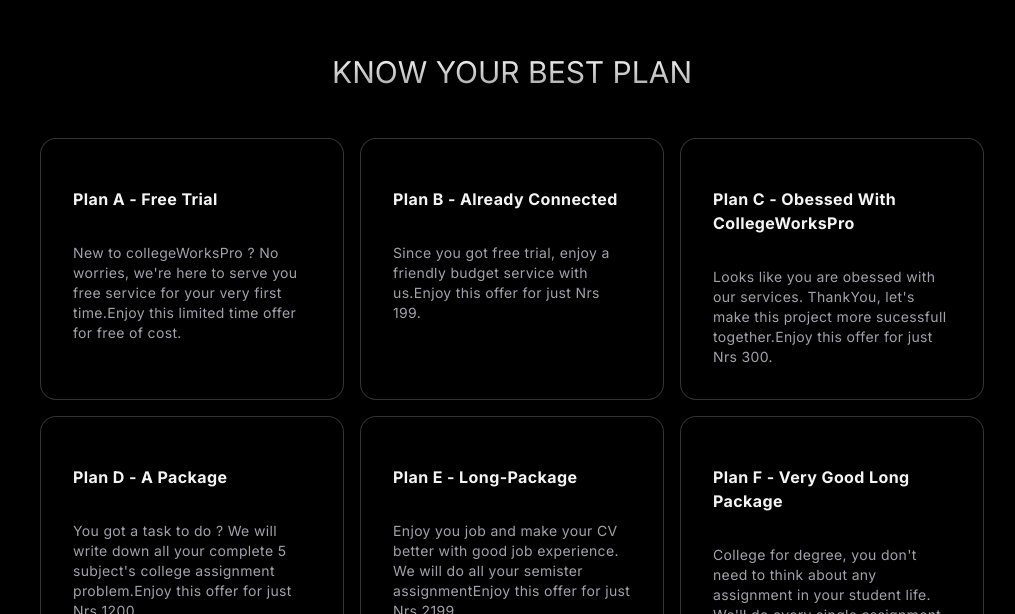
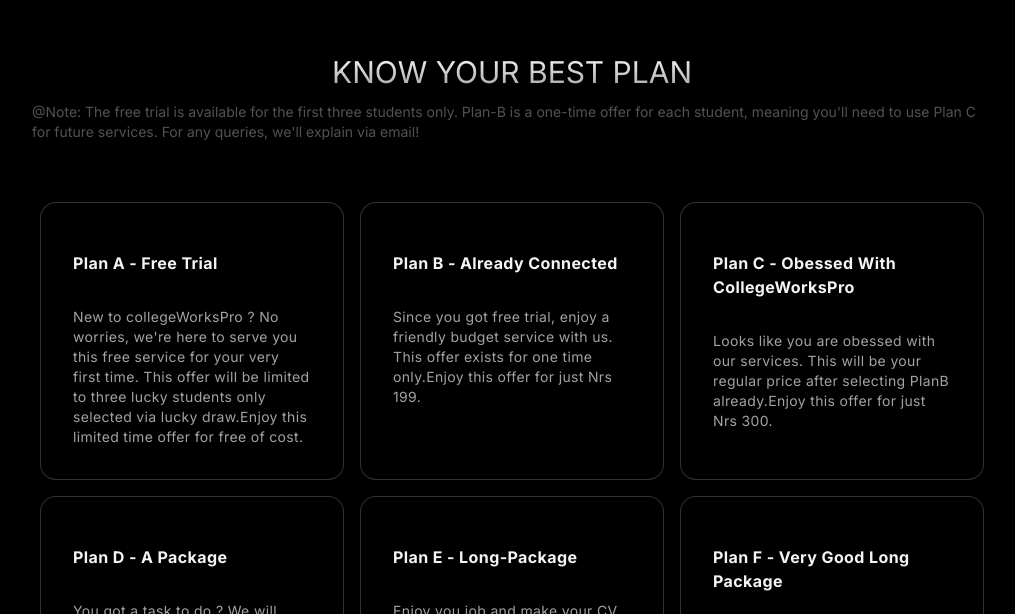
Before and after one commit to sauravpandey538/collegeworkspro, a Next.js app: page /assignmentHelper in a window 1280 px wide. Shown: the part 186-800 px from the top of the page, without its empty margins (128-1143 px from the left). Built offline with nearby package versions, Linux system fonts and the light colour scheme.

Commit message:
basic changes

```diff
--- a/src/app/assignmentHelper/page.tsx
+++ b/src/app/assignmentHelper/page.tsx
@@ -10,19 +10,19 @@
   {
     title: "Plan A - Free Trial",
     description:
-        "New to collegeWorksPro ? No worries, we're here to serve you free service for your very first time.",
+      "New to collegeWorksPro ? No worries, we're here to serve you this free service for your very first time. This offer will be limited to three lucky students only selected via lucky draw.",
     price: "Free.",
   },
   {
     title: "Plan B - Already Connected",
     description:
-        " Since you got free trial, enjoy a friendly budget service with us.",
+      " Since you got free trial, enjoy a friendly budget service with us. This offer exists for one time only.",
     price: "199.",
   },
   {
     title: "Plan C - Obessed With CollegeWorksPro",
     description:
-        " Looks like you are obessed with our services. ThankYou, let's make this project more sucessfull together.",
+      " Looks like you are obessed with our services. This will be your regular price after selecting PlanB already.",
     price: "300.",
   },
   {
@@ -45,12 +45,15 @@
   },
 ];
 
-const AssignmentHelp: React.FC<ComponentNameProps> = ({  }) => {
+const AssignmentHelp: React.FC<ComponentNameProps> = ({ }) => {
   return (
     <div className="max-w-5xl mx-auto px-8 mt-24 md:mt-60 flex flex-col justify-center items-center">
       <h1 className='bg-clip-text text-transparent bg-gradient-to-b from-neutral-50 to-neutral-400 text-xl md:text-3xl   '>
         KNOW YOUR BEST PLAN
       </h1>
+      <p className="text-sm text-neutral-600  py-3">
+        @Note: The free trial is available for the first three students only. Plan-B is a one-time offer for each student, meaning you'll need to use Plan C for future services. For any queries, we'll explain via email!
+      </p>
       <HoverEffect items={projects} />
       <Link href={"/"}>
         <Button
--- a/src/app/printHelper/page.tsx
+++ b/src/app/printHelper/page.tsx
@@ -8,36 +8,46 @@
 }
 const projects = [
   {
+    id: 1,
     title: "WB - A - First Trial",
     description:
       "Print your very first trial at just Nrs 4 Per Page count.",
     //   price: "Free.",
   },
   {
+    id: 2,
+
     title: "WB - B - Already Connected",
     description:
       " Print your very first trial at just Nrs 4.5 Per Page count.",
     //   price: "199.",
   },
   {
+    id: 3,
+
     title: "WB - C - Obessed With CollegeWorksPro",
     description:
       " Print your very first trial at just Nrs 5 Per Page count.",
     //   price: "300.",
   },
   {
+    id: 4,
     title: "C - D - A Package",
     description:
       "  Print your single subjects colourful assignment at just Nrs 24 Per Page count.",
     //   price: "1200.",
   },
   {
+    id: 5,
+
     title: "C - E - Long-Package ",
     description:
       " Print your 5 subjects colourful assignment at just Nrs 21 Per Page count.",
     //   price: "2199.",
   },
   {
+    id: 6,
+
     title: "C - F - Very Good Long Package",
     description:
       "  Print your all semister colourful assignment at just Nrs 19 Per Page count.",
@@ -45,7 +55,7 @@
   },
 ];
 
-const PrintHelp: React.FC<ComponentNameProps> = ({  }) => {
+const PrintHelp: React.FC<ComponentNameProps> = ({ }) => {
   return (
     <div className="max-w-5xl mx-auto px-8 mt-24 md:mt-60 flex flex-col justify-center items-center">
       <h1 className='bg-clip-text text-transparent bg-gradient-to-b from-neutral-50 to-neutral-400 text-xl md:text-3xl   '>
--- a/src/components/ui/card-hover-effect.tsx
+++ b/src/components/ui/card-hover-effect.tsx
@@ -16,7 +16,7 @@
   className?: string;
 }) => {
   let [hoveredIndex, setHoveredIndex] = useState<number | null>(null);
-
+  console.log(items)
   return (
     <div
       className={cn(
@@ -26,7 +26,7 @@
     >
       {items.map((item, idx) => (
         <Link
-        href={''}
+          href={''}
           key={item?.price}
           className="relative group  block p-2 h-full w-full"
           onMouseEnter={() => setHoveredIndex(idx)}
@@ -49,20 +49,23 @@
                 }}
               />
             )}
+
+
           </AnimatePresence>
           <Card>
             <CardTitle>{item.title}</CardTitle>
-             {!item.price && <CardDescription>{item.description}</CardDescription>}
+            {!item.price && <CardDescription>{item.description}</CardDescription>}
 
 
-            {item.price &&     <CardDescription>{item.description}
-            {item.price === 'Free.' && <>Enjoy this limited time offer for free of cost.</>}
-            {item.price === 'Negotiable.' && <> Price is negotiable. </>}
-           { (item.price !== 'Free.' && item.price !== 'Negotiable.') && <>Enjoy this offer for just Nrs {" "} {item.price}</>}
-            </CardDescription> }
+            {item.price && <CardDescription>{item.description}
+              {item.price === 'Free.' && <>Enjoy this limited time offer for free of cost.</>}
+              {item.price === 'Negotiable.' && <> Price is negotiable. </>}
+              {(item.price !== 'Free.' && item.price !== 'Negotiable.') && <>Enjoy this offer for just Nrs {" "} {item.price}</>}
+            </CardDescription>}
+
+          </Card>
 
 
-          </Card>
         </Link>
       ))}
     </div>
@@ -79,11 +82,11 @@
   return (
     <div
       className={cn(
-        "rounded-2xl h-full w-full p-4 overflow-hidden bg-black border  border-white/[0.2] group-hover:border-slate-700 relative z-20",
+        "  rounded-2xl h-full w-full p-4 overflow-hidden bg-black border  border-white/[0.2] group-hover:border-slate-700 relative z-20",
         className
       )}
     >
-      <div className="relative z-50">
+      <div className="relative z-40">
         <div className="p-4">{children}</div>
       </div>
     </div>
--- a/src/components/ui/footer.tsx
+++ b/src/components/ui/footer.tsx
@@ -82,7 +82,7 @@
         });
 
         console.log(form);
-      } catch (error:any) {
+      } catch (error: any) {
         console.error('Error submitting feedback:', error.message);
         alert('An error occurred while submitting feedback. Please try again later.');
       }
@@ -94,9 +94,9 @@
       <h1 className='bg-clip-text text-transparent bg-gradient-to-b from-neutral-50 to-neutral-400 text-xl md:text-3xl text-center items-center px-6'>
         PLEASE PROVIDE A DETAILED DESCRIPTION OF YOUR ASSIGNMENT NEEDS.
       </h1>
-      <div className='flex flex-col justify-center sm:gap-6 max-w-lg w-full p-12'>
+      <div className='flex flex-col justify-center sm:gap-6 max-w-lg w-full p-3 md:p-12'>
 
-        <form onSubmit={handleFormClick} className='w-full'>
+        <form onSubmit={handleFormClick} className='w-full '>
           <input
             value={form.email}
             name='email'
@@ -132,7 +132,7 @@
         <h1 className='bg-clip-text text-transparent bg-gradient-to-b from-neutral-50 to-neutral-400 text-md  text-center  py-3 '>
           PROUDLY MADE BY{' '}
           <span className='text-md md:text-2xl font-bold text-gray-200 tracking-wide bg-clip-text text-transparent bg-gradient-to-b from-neutral-50 to-neutral-400 text-center pl-2'>
-            2'nd Semister
+            IMPOSTER
           </span>
         </h1>
       </div>
@@ -145,22 +145,22 @@
       <AnimatePresence initial={false} mode='wait'>
         {isSubmitted &&
           <motion.div
-  initial ={{ opacity:0}}
-  animate = {{background: "rgba(34, 34, 34, 0.75)", opacity:1}}
-  exit ={{ opacity:0}}
+            initial={{ opacity: 0 }}
+            animate={{ background: "rgba(34, 34, 34, 0.75)", opacity: 1 }}
+            exit={{ opacity: 0 }}
 
             className='fixed inset-0 flex justify-center items-center '>
             <motion.div
-    initial={{scale:0.4, opacity:0}}
-    animate={{scale:1, opacity:1}}
-    exit={{scale:0.4, opacity:0}}
+              initial={{ scale: 0.4, opacity: 0 }}
+              animate={{ scale: 1, opacity: 1 }}
+              exit={{ scale: 0.4, opacity: 0 }}
 
-    className='max-w-md w-full p-8 bg-black border text-white rounded-lg'>
+              className='max-w-md w-full p-8 bg-black border-gray-50 border-1 text-white rounded-xl'>
               <p className='text-center'>
                 Thank you for getting in touch with us. We'll send you an email with further details once we've confirmed your request.
               </p>
               <div className='flex justify-center mt-4'>
-        <Button onClick={() => setIsSubmitted(false)}          className="bg-black text-white border-slate-800 text-lg  "
+                <Button onClick={() => setIsSubmitted(false)} className="bg-black text-white border-slate-800 text-lg  "
                 >Done</Button>
               </div>
             </motion.div>
--- a/src/components/ui/heroSection.tsx
+++ b/src/components/ui/heroSection.tsx
@@ -11,16 +11,16 @@
 
 }
 
-const HeroSection: React.FC<ComponentNameProps> = ({  }) => {
-  const [open,setOpen] = useState(true)
+const HeroSection: React.FC<ComponentNameProps> = ({ }) => {
+  const [open, setOpen] = useState(true)
   return (
 
     <div className='relative flex flex-col justify-center items-center  h-screen  w-full text-center overflow-hidden '>
-      <MySimpleBtn  LeftIcon={open ? BsFillLightbulbOffFill : FaRegLightbulb} onClick={()=> setOpen(!open)} className='fixed top-20 left-0 z-50 text-black rounded-full'/>
-      {open &&   <Spotlight
+      <MySimpleBtn LeftIcon={open ? BsFillLightbulbOffFill : FaRegLightbulb} onClick={() => setOpen(!open)} className='fixed top-20 left-0 z-50 text-black rounded-full' />
+      {open && <Spotlight
         className=" fixed -top-24 left-0 md:left-60 md:-top-20"
         fill="white"
-      /> }
+      />}
 
 
       <div
@@ -39,7 +39,7 @@
         </p>
         <p className='bg-clip-text text-transparent
     bg-gradient-to-b from-neutral-50 to-neutral-400   mt-2 font-normal text-base md:text-lg max-w-lg mx-auto px-3 text-end'>
-          - Website Designer
+          - @Admin
         </p>
 
 
@@ -58,7 +58,13 @@
         </Link>
       </div>
 
+      <p className="text-sm text-neutral-600  py-6">
+        @Note: Make sure to review the terms and conditions before using any services!
 
+
+
+
+      </p>
 
     </div>
   );
```
Lines whose indentation alone changed are shown as unchanged.
